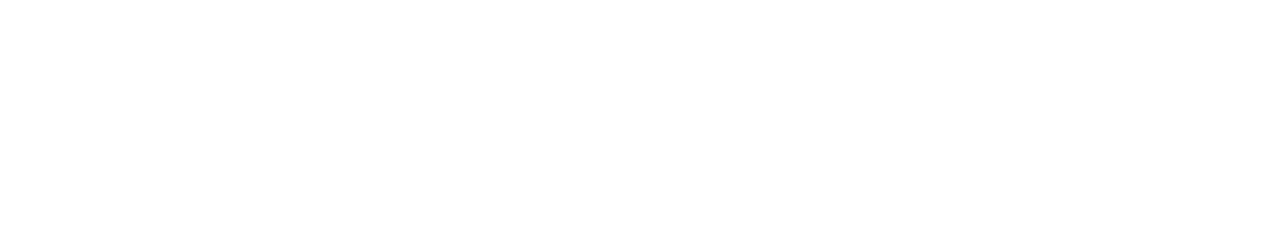
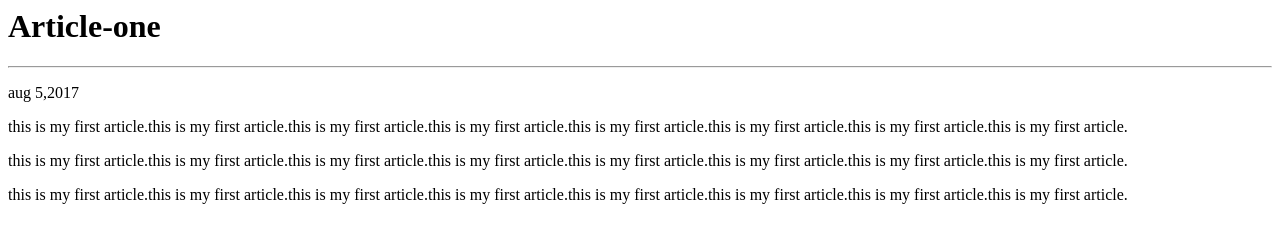
Before and after one commit to chandrahaskondle/imad-app, a website: page ui/article-one.html in a window 1280 px wide. Drawn offline with Linux system fonts and the light colour scheme.

Commit message:
[imad-console] Updates ui/article-one.html

```diff
--- a/ui/article-one.html
+++ b/ui/article-one.html
@@ -1,2 +1,26 @@
 <html>
+    <head>
+        <title>
+            Article-one | imad-app
+        </title>
+    </head>
+    <div>
+        <h1>
+            Article-one
+        </h1>
+        <hr/>
+        <p>
+            aug 5,2017
+        </p>
+        <p>
+            this is my first article.this is my first article.this is my first article.this is my first article.this is my first article.this is my first article.this is my first article.this is my first article.
+        </p>
+        <p>
+            this is my first article.this is my first article.this is my first article.this is my first article.this is my first article.this is my first article.this is my first article.this is my first article.
+        </p>
+        <p>
+            this is my first article.this is my first article.this is my first article.this is my first article.this is my first article.this is my first article.this is my first article.this is my first article.
+        </p>
+    </div>
+
 </html>
```
